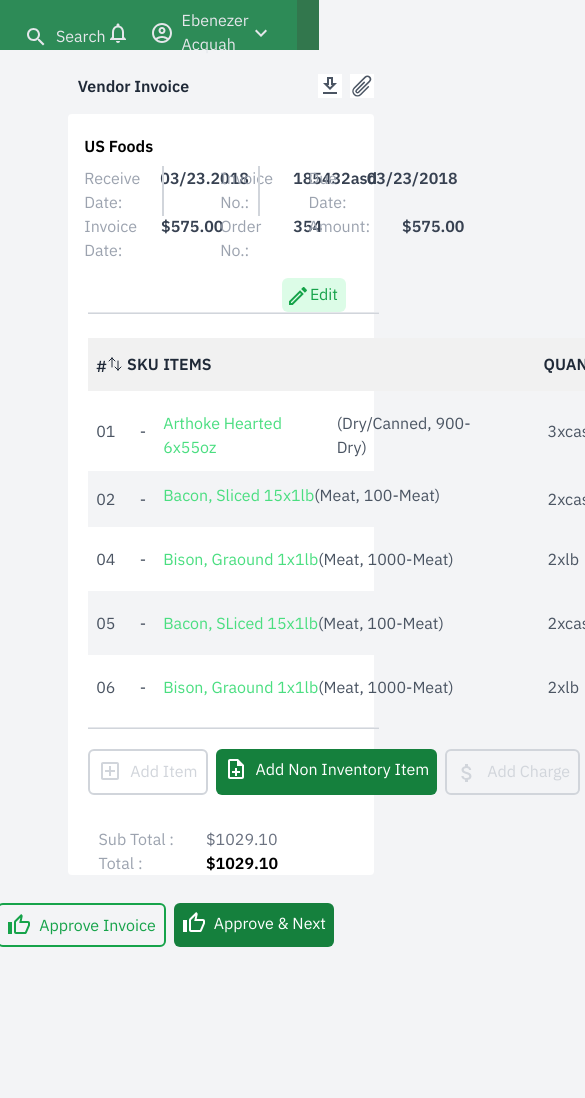
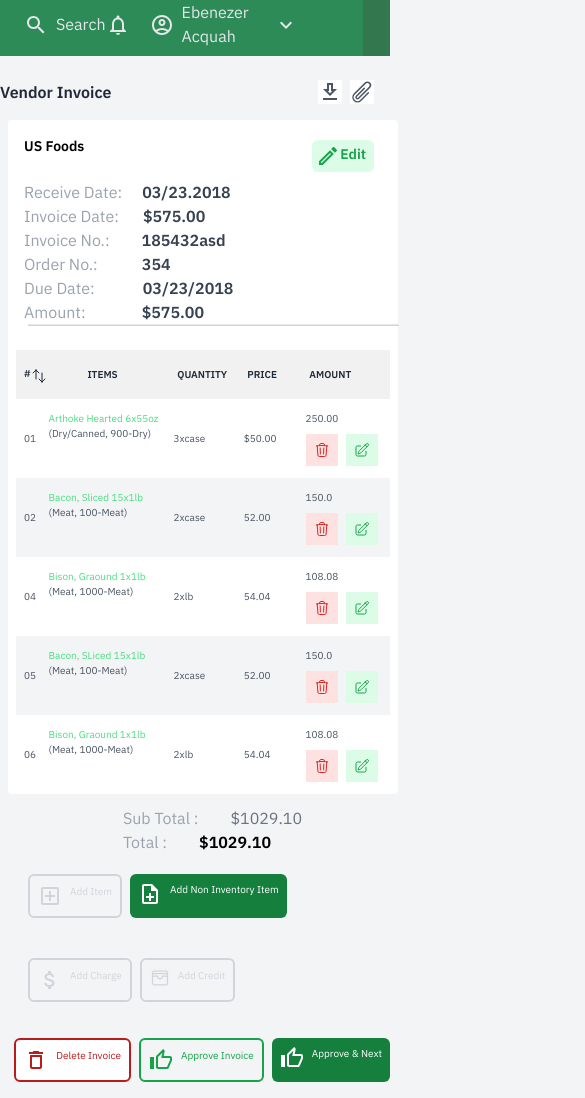
Before and after one commit to hermes-4/UI2, a Next.js app: page / in a window 390 px wide. Shown: the top 1098 px of the page, 585 px wide, since content can reach past the window. Before the commit the page ends 975 px from the top, so only its background shows below. Built offline with nearby package versions, Linux system fonts and the light colour scheme.

Commit message:
Commit 2.23

```diff
--- a/app/page.tsx
+++ b/app/page.tsx
@@ -1,13 +1,13 @@
 import Side from "./ui/side";
 import To from "./ui/to";
-import Content from "./ui/content";
+import Cmobb from "./ui/cmobb";
 
 export default function Home() {
     return (
         <main>
             <Side />
             <To />
-            <Content />
+            <Cmobb />
         </main>
     );
 }
--- a/app/ui/cmobb.tsx
+++ b/app/ui/cmobb.tsx
@@ -5,6 +5,7 @@
     AddBoxOutlined,
     AttachMoneyOutlined,
     DeleteOutline,
+    DownloadOutlined,
     EditOutlined,
     NoteAddOutlined,
     NotificationsOutlined,
@@ -15,10 +16,12 @@
 import KeyboardArrowUpIcon from "@mui/icons-material/KeyboardArrowUp";
 import {
     ArrowsUpDownIcon,
+    PaperClipIcon,
     PencilSquareIcon,
     TrashIcon,
     WalletIcon,
 } from "@heroicons/react/24/outline";
+import Content from "./content";
 const Top = () => {
     const [isUserDropped, setIsUserDropped] = useState<boolean>(false);
 
@@ -146,7 +149,7 @@
 const Table = () => {
     return (
         <>
-            <table className="mt-6 mx-2 text-sm   border-collapse table-auto">
+            <table className="mt-6 mx-2 text-sm md:text-md  border-collapse table-auto">
                 <thead
                     className=" w-auto "
                     style={{ backgroundColor: "rgb(241, 241, 241" }}
@@ -163,22 +166,17 @@
                             />
                         </p>
                     </th>
-                    <th
-                        className="text-gray-800 py-3 hidden sm:hidden md:inline"
-                        style={{ width: "3%" }}
-                    >
-                        SKU
-                    </th>
-                    <th className="text-gray-800 w-auto py-3 pr-4 lg:pr-72 ">
+
+                    <th className="text-gray-800 w-auto py-3 pr-4 md:ml-10 ">
                         ITEMS
                     </th>
-                    <th className="text-gray-800 w-auto py-3 pr-3 lg:pl-11">
+                    <th className="text-gray-800 w-auto py-3 pr-3 md:ml-5">
                         QUANTITY
                     </th>
-                    <th className="text-gray-800 w-auto py-3  lg:pr-0 lg:pl-8">
+                    <th className="text-gray-800 w-auto py-3  lg:pr-0 md:ml-5">
                         PRICE
                     </th>
-                    <th className="text-gray-800 w-auto py-3 pr-3 lg:pr-32">
+                    <th className="text-gray-800 w-auto py-3 pr-3 md:ml-20">
                         AMOUNT
                     </th>
                 </thead>
@@ -190,12 +188,7 @@
                         >
                             01
                         </td>
-                        <td
-                            className=" py-3  px-4 hidden sm:hidden md:inline"
-                            style={{ width: "3%" }}
-                        >
-                            -
-                        </td>
+
                         <td className="flex lg:flex-row flex-col py-3">
                             <p className="text-green-400 ">
                                 Arthoke Hearted 6x55oz
@@ -226,12 +219,7 @@
                         >
                             02
                         </td>
-                        <td
-                            className="py-3 px-4 hidden sm:hidden md:inline"
-                            style={{ width: "3%" }}
-                        >
-                            -
-                        </td>
+
                         <td className="flex lg:flex-row flex-col py-3">
                             <p className="text-green-400 ">
                                 Bacon, Sliced 15x1lb
@@ -261,12 +249,7 @@
                         >
                             04
                         </td>
-                        <td
-                            className="py-3 px-4 hidden sm:hidden md:inline"
-                            style={{ width: "3%" }}
-                        >
-                            -
-                        </td>
+
                         <td className="flex lg:flex-row flex-col py-3">
                             <p className="text-green-400">
                                 Bison, Graound 1x1lb
@@ -296,12 +279,7 @@
                         >
                             05
                         </td>
-                        <td
-                            className="py-3 px-4 hidden sm:hidden md:inline"
-                            style={{ width: "3%" }}
-                        >
-                            -
-                        </td>
+
                         <td className="flex lg:flex-row flex-col py-3">
                             <p className="text-green-400">
                                 Bacon, SLiced 15x1lb
@@ -332,12 +310,7 @@
                         >
                             06
                         </td>
-                        <td
-                            className=" py-3  px-4 hidden sm:hidden md:inline"
-                            style={{ width: "3%" }}
-                        >
-                            -
-                        </td>
+
                         <td className="flex lg:flex-row flex-col py-3">
                             <p className="text-green-400">
                                 Bison, Graound 1x1lb
@@ -368,8 +341,23 @@
 
 const Tabs = () => {
     return (
-        <>
-            <div className="mx-5 flex flex-row float-left text-gray-300 test-sm">
+        <div className="bg-white">
+            <div className=" md:hidden sm:flex flex-col float-right mr-12 mt-3 pr-12  ">
+                <div className="flex flex-row">
+                    <p className="mr-8 text-gray-400">Sub Total :</p>
+
+                    <p className="text-gray-500">$1029.10</p>
+                </div>
+                <div className="flex flex-row">
+                    <p className="mr-8 text-gray-400">Total :</p>
+
+                    <p className="text-black" style={{ fontWeight: "700" }}>
+                        $1029.10
+                    </p>
+                </div>
+            </div>
+            <div className="mx-5 flex flex-col float-left  text-gray-300 text-sm lg:text-lg ">
+                <div className="flex flex-row">
                     <div className="flex flex-row rounded-md border-2 border-gray-300 h-auto w-max py-2 px-2 my-5 mr-2">
                         <AddBoxOutlined className="mr-2" />
                         <p>Add Item</p>
@@ -378,6 +366,8 @@
                         <NoteAddOutlined className="mr-2" />
                         <p>Add Non Inventory Item</p>
                     </div>
+                </div>
+                <div className="flex flex-row float-right w-auto">
                     <div className="flex flex-row rounded-md border-2  border-gray-300 h-auto w-max py-2 px-2 my-5 mr-2">
                         <p>
                             <AttachMoneyOutlined className="mr-2" />
@@ -389,7 +379,8 @@
                         <p>Add Credit</p>
                     </div>
                 </div>
-            <div className="flex flex-row float-right mr-12 mt-3 pr-12 ">
+            </div>
+            <div className="hidden  md:flex flex-row float-right mr-12 mt-3 pr-12  ">
                 <div>
                     <p className="mr-8 text-gray-400">Sub Total :</p>
                     <p className="mr-8 text-gray-400">Total :</p>
@@ -401,23 +392,23 @@
                     </p>
                 </div>
             </div>
-        </>
+        </div>
     );
 };
 
 const TabsOut = () => {
     return (
         <>
-            <div className="flex flex-row justify-end float-right mr-12 my-2  bg-gray-100">
-                <div className="flex flex-row rounded-md text-red-700  bg-white border-2 border-red-700 h-auto w-max py-2 px-2 my-5 mr-2">
+            <div className="flex text-sm float-right justify-center my-2  bg-gray-100">
+                <div className="flex flex-row rounded-md text-red-700  bg-white border-2 border-red-700 h-auto w-max py-2 px-2 my-2 mr-2">
                     <DeleteOutline className="text-red-700 mr-2" />
                     <p>Delete Invoice</p>
                 </div>
-                <div className="flex flex-row rounded-md text-green-600 border-2 border-green-600 h-auto w-max py-2 px-2 my-5 mr-2">
+                <div className="flex flex-row rounded-md text-green-600 border-2 border-green-600 h-auto w-max py-2 px-2 my-2 mr-2">
                     <ThumbUpAltOutlined className="text-green-600 mr-2" />
                     <p>Approve Invoice</p>
                 </div>
-                <div className="flex flex-row rounded-md text-white  bg-green-700 h-auto w-max py-2 px-2 my-5 mr-2">
+                <div className="flex flex-row rounded-md text-white  bg-green-700 h-auto w-max py-2 px-2 my-2 ">
                     <ThumbUpAltOutlined className="mr-2" />
                     <p>Approve & Next</p>
                 </div>
@@ -428,13 +419,36 @@
 
 const Cmobb = () => {
     return (
-        <div className="bg-gray-100">
-            <Top />
-            <div className="bg-white">
-                <Us />
-                <Table />
+        <>
+            <div className="bg-gray-100 block sm:block md:block lg:hidden">
+                <div>
+                    <div className="flex flex-row justify-between mt-6 ml-0 pl-0">
+                        <div className="text-gray-800 font-bold">
+                            <p>Vendor Invoice</p>
+                        </div>
+                        <div className="mr-4 grid grid-cols-2 gap-2 w-auto text-gray-600">
+                            <DownloadOutlined className="bg-white col-span-1" />
+                            <PaperClipIcon className="bg-white col-span-1" />
                         </div>
                     </div>
+                    <div className="w-full mx-2 mt-4 bg-white rounded h-max">
+                        <Us />
+                        <hr
+                            className="bg-gray-300 mx-5"
+                            style={{ width: "95%", height: "2px" }}
+                        ></hr>
+                        <Table />
+
+                        <Tabs />
+                    </div>
+                    <div>
+                        <TabsOut />
+                    </div>
+                </div>
+            </div>
+
+            <Content />
+        </>
     );
 };
 
--- a/app/ui/to.tsx
+++ b/app/ui/to.tsx
@@ -17,11 +17,12 @@
     };
 
     return (
+        <>
             <div
-            className=" lg:float-right "
+                className="lg:inline lg:float-right hidden sm:hidden"
                 style={{
                     width: "81.68%",
-                height: "50px",
+                    height: "64px",
                     backgroundImage:
                         "linear-gradient(to right, #2D8B57 93%, #32774D 7%)",
                 }}
@@ -56,6 +57,46 @@
                     </div>
                 </div>
             </div>
+
+            <div
+                className=" lg:hidden sm:w-full"
+                style={{
+                    height: "56px",
+                    backgroundImage:
+                        "linear-gradient(to right, #2D8B57 93%, #32774D 7%)",
+                }}
+            >
+                <div className="flex flex-row justify-between ">
+                    <div className="flex flex-row  md:mt-2 justify-center items-center text-gray-200  ">
+                        <p className="ml-6 mr-2 ">
+                            <SearchOutlined />
+                        </p>
+                        <p>Search</p>
+                    </div>
+                    <div className="flex flex-row mr-14 md:mt-2 items-center justify-center text-gray-200">
+                        <div className="inline">
+                            <NotificationsOutlined className="mr-3" />
+                        </div>
+                        <div className=" flex flex-row mr-4 items-center justify-center">
+                            <div className="mx-2">
+                                <AccountCircleOutlined className="w-10 h-10" />
+                            </div>
+                            <div>
+                                <p>Ebenezer Acquah</p>
+                            </div>
+                            <div onClick={UserDropDown}>
+                                {isUserDropped ? (
+                                    <KeyboardArrowUpIcon className="h-6 w-6 text-gray-200 mr-5" />
+                                ) : (
+                                    <KeyboardArrowDownIcon className="h-6 w-6 text-gray-200 mr-5" />
+                                )}
+                            </div>
+                        </div>
+                        {isUserDropped}
+                    </div>
+                </div>
+            </div>
+        </>
     );
 };
 
```
Also changed, not shown: app/ui/content.tsx (+6 -7 lines), 1 other file (tests, documents, lock files or other folders). Lines whose indentation alone changed are shown as unchanged.
